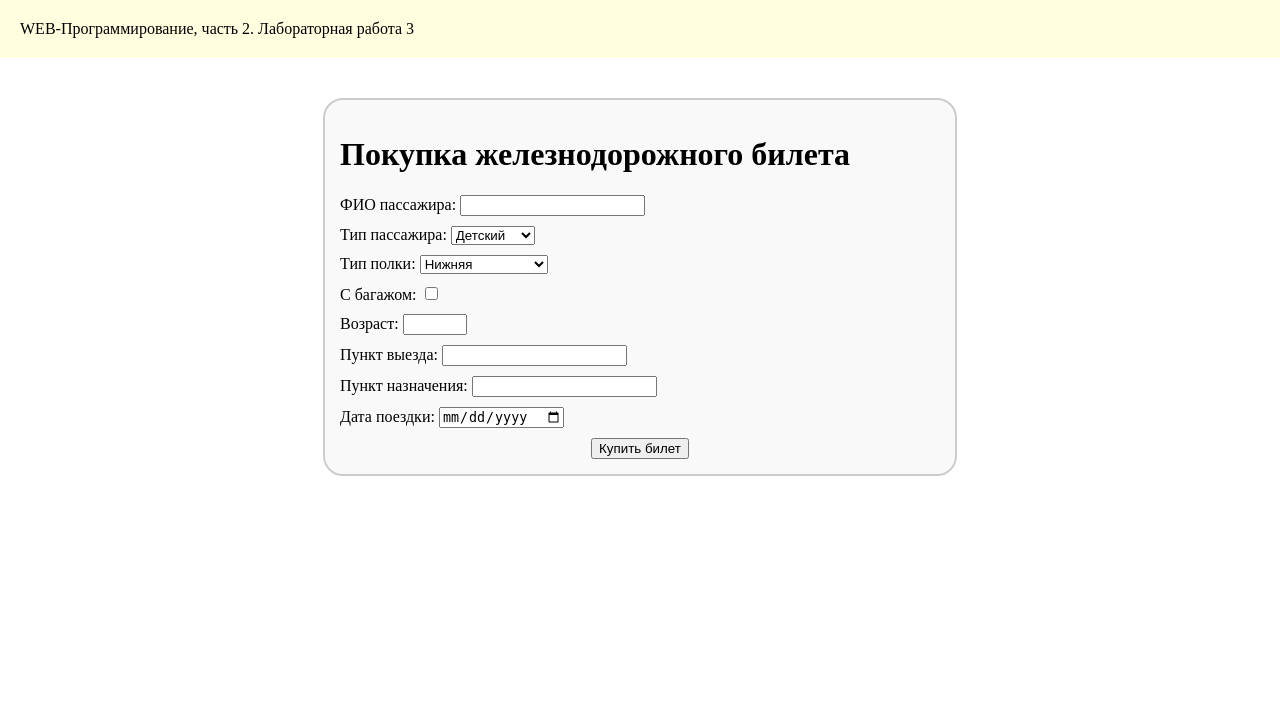
After one commit to sm4kotins/web-programming-labs-2, a Flask app: page /lab3/trail_ticket in a window 1280 px wide. The commit adds this page. Shown: the top 716 px of the page. Run offline with Flask 3, Linux system fonts and the light colour scheme.

Commit message:
железнодорожный билет

```diff
--- a/lab3.py
+++ b/lab3.py
@@ -44,3 +44,19 @@ def pay():
 @lab3.route('/lab3/success')
 def success():
     return render_template('success.html')
+
+@lab3.route('/lab3/trail_ticket')
+def trail_ticket():
+    return render_template('trail-ticket.html')
+
+@lab3.route('/lab3/ticket')
+def ticket():
+    passenger_name = request.args.get('passenger_name')
+    passenger_type = request.args.get('passenger_type')
+    berth_type = request.args.get('berth_type')
+    luggage = request.args.get('luggage')
+    passenger_age = request.args.get('passenger_age')
+    departure_point = request.args.get('departure_point')
+    destination = request.args.get('destination')
+    travel_date = request.args.get('travel_date')
+    return render_template('ticket.html',passenger_name=passenger_name,passenger_type=passenger_type,berth_type=berth_type,luggage=luggage,passenger_age=passenger_age,departure_point=departure_point,destination=destination,travel_date=travel_date)
--- a/static/main.css
+++ b/static/main.css
@@ -28,3 +28,28 @@ footer {
 .error {
     color: red;
 }
+
+.railway-ticket-form {
+    max-width: 600px;
+    margin: 0 auto;
+    padding: 15px;
+    border: 2px solid #ccc;
+    border-radius: 20px;
+    background-color: #f9f9f9;
+}
+
+.form-group {
+    margin-bottom: 10px;
+}
+
+.submit-button {
+    text-align: center;
+    margin-top: 10px;
+}
+p {
+    margin-bottom: 5px;
+}
+
+strong {
+    font-weight: bold;
+}
--- a/templates/lab3.html
+++ b/templates/lab3.html
@@ -12,5 +12,8 @@
             <li>
                 <a href="/lab3/order"> Заказ напитка</a>
             </li>
+            <li>
+                <a href="/lab3/trail_ticket">Билет</a>
+            </li>
         </ol>
 {% endblock %}
--- /dev/null
+++ b/templates/trail-ticket.html
@@ -0,0 +1,65 @@
+{% extends "base.html" %}
+
+{% block lab %}Лабораторная работа 3{% endblock %}
+
+{% block main %}
+    <div class="railway-ticket-form">
+        <h1>Покупка железнодорожного билета</h1>
+
+        <form action="/lab3/ticket">
+
+            <div class="form-group">
+                <label for="passenger_name">ФИО пассажира:</label>
+                <input type="text" id="passenger_name" name="passenger_name" required>
+            </div>
+
+            <div class="form-group">
+                <label for="passenger_type">Тип пассажира:</label>
+                <select id="passenger_type" name="passenger_type" required>
+                    <option value="child">Детский</option>
+                    <option value="adult">Взрослый</option>
+                </select>
+            </div>
+
+            <div class="form-group">
+                <label for="berth_type">Тип полки:</label>
+                <select id="berth_type" name="berth_type" required>
+                    <option value="lower">Нижняя</option>
+                    <option value="upper">Верхняя</option>
+                    <option value="upper_side">Верхняя боковая</option>
+                    <option value="lower_side">Нижняя боковая</option>
+                </select>
+            </div>
+
+            <div class="form-group">
+                <label for="luggage">С багажом:</label>
+                <input type="checkbox" id="luggage" name="luggage">
+            </div>
+
+            <div class="form-group">
+                <label for="passenger_age">Возраст:</label>
+                <input type="number" id="passenger_age" name="passenger_age" required min="18" max="120">
+            </div>
+
+            <div class="form-group">
+                <label for="departure_point">Пункт выезда:</label>
+                <input type="text" id="departure_point" name="departure_point" required>
+            </div>
+
+            <div class="form-group">
+                <label for="destination">Пункт назначения:</label>
+                <input type="text" id="destination" name="destination" required>
+            </div>
+
+            <div class="form-group">
+                <label for="travel_date">Дата поездки:</label>
+                <input type="date" id="travel_date" name="travel_date" required>
+            </div>
+
+            <div class="submit-button">
+                <button type="submit">Купить билет</button>
+            </div>
+        </form>
+    </div>
+
+{% endblock %}
```
Also changed, not shown: templates/ticket.html (added, +27 -0 lines).
